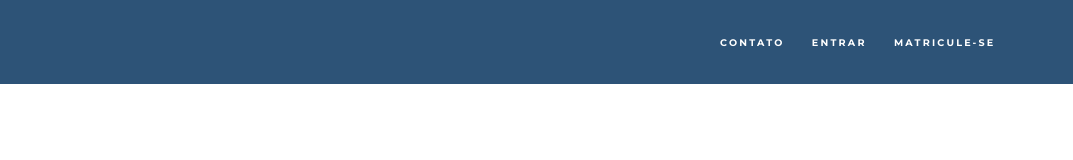
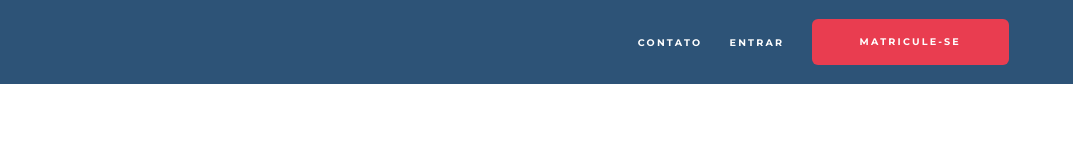
Before and after one commit to devdenisviana/projeto-musicdot, a plain HTML site: page index.html in a window 1280 px wide. Shown: the full height of the page, 207-1280 px from the left. Drawn offline with Linux system fonts and the light colour scheme.

Commit message:
uso de media queries
formatação do botão matricule-se

```diff
--- a/css/cabecalho.css
+++ b/css/cabecalho.css
@@ -46,3 +46,22 @@
 .cabecalho_menu {
     background-color: transparent;
 }
+
+@media (min-width: 770px) {
+    .cabecalho_item-menu--matricular {
+        margin-left: 1.42em;
+        border-radius:  6px;
+        background-color: #e93D50;
+    }
+}
+
+.cabecalho_item-menu--matricular a {
+    padding: 1.83em 5em;
+}
+
+@media (min-width: 1066px){
+    .cabecalho{
+        padding-left: calc(100% - 960px) /2;
+        padding-right: calc(100% - 960px) /2;
+    }
+}
--- a/index.html
+++ b/index.html
@@ -20,7 +20,7 @@
             <ul class="cabecalho_menu">
                 <li class="cabecalho_item-menu"><a href="sobre.html#contato">Contato</a></li>
                 <li class="cabecalho_item-menu"><a href="#">Entrar</a></li>
-                <li class="cabecalho_item-menu"><a href="#">Matricule-se</a></li>
+                <li class="cabecalho_item-menu cabecalho_item-menu--matricular"><a href="#">Matricule-se</a></li>
             </ul>
         </nav>
     </header>
```
